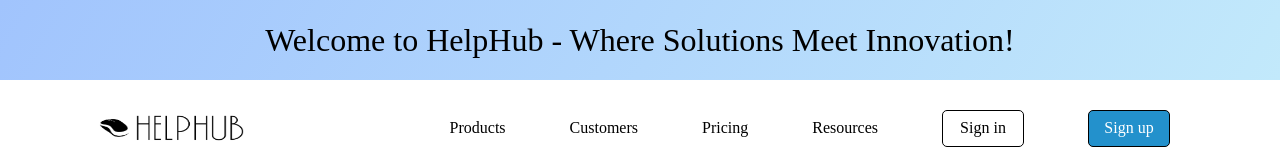
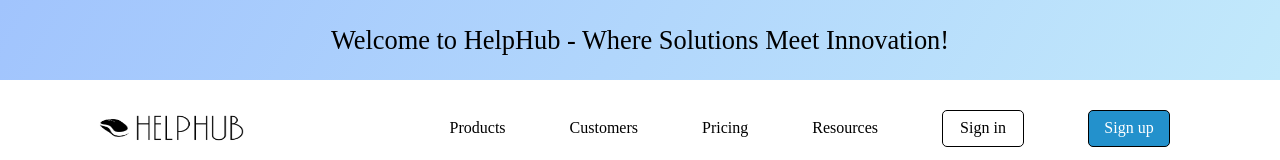
Before and after one commit to Abhi1226L/HelpHub-Page, a plain HTML site: page index.html in a window 1280 px wide. Shown: the top 160 px of the page. Drawn offline with Linux system fonts and the light colour scheme.

Commit message:
Add files via upload

```diff
--- a/css/style.css
+++ b/css/style.css
@@ -25,7 +25,7 @@ html{
     display:flex;
     justify-content: center;
     align-items: center;
-    font-size:4vmin;
+    font-size:3.3vmin;
 }
 
 /* Header */
```
